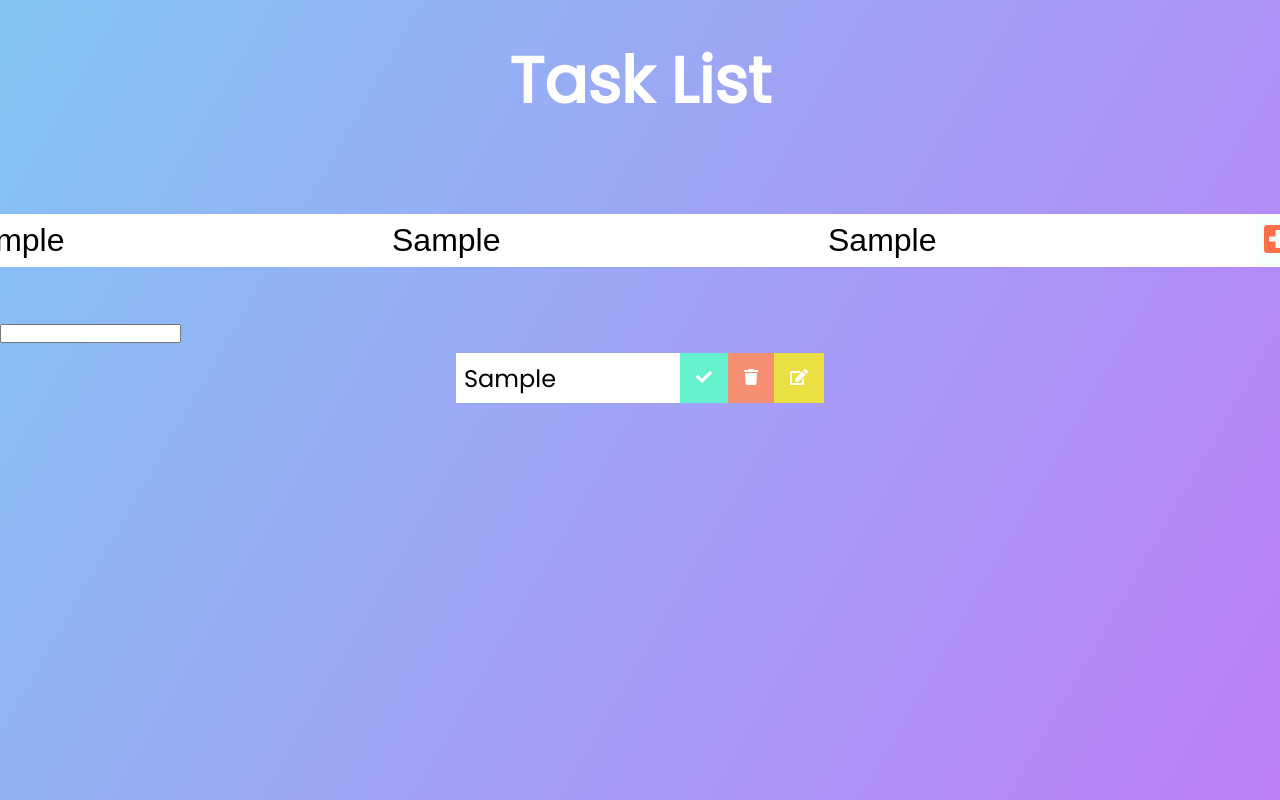
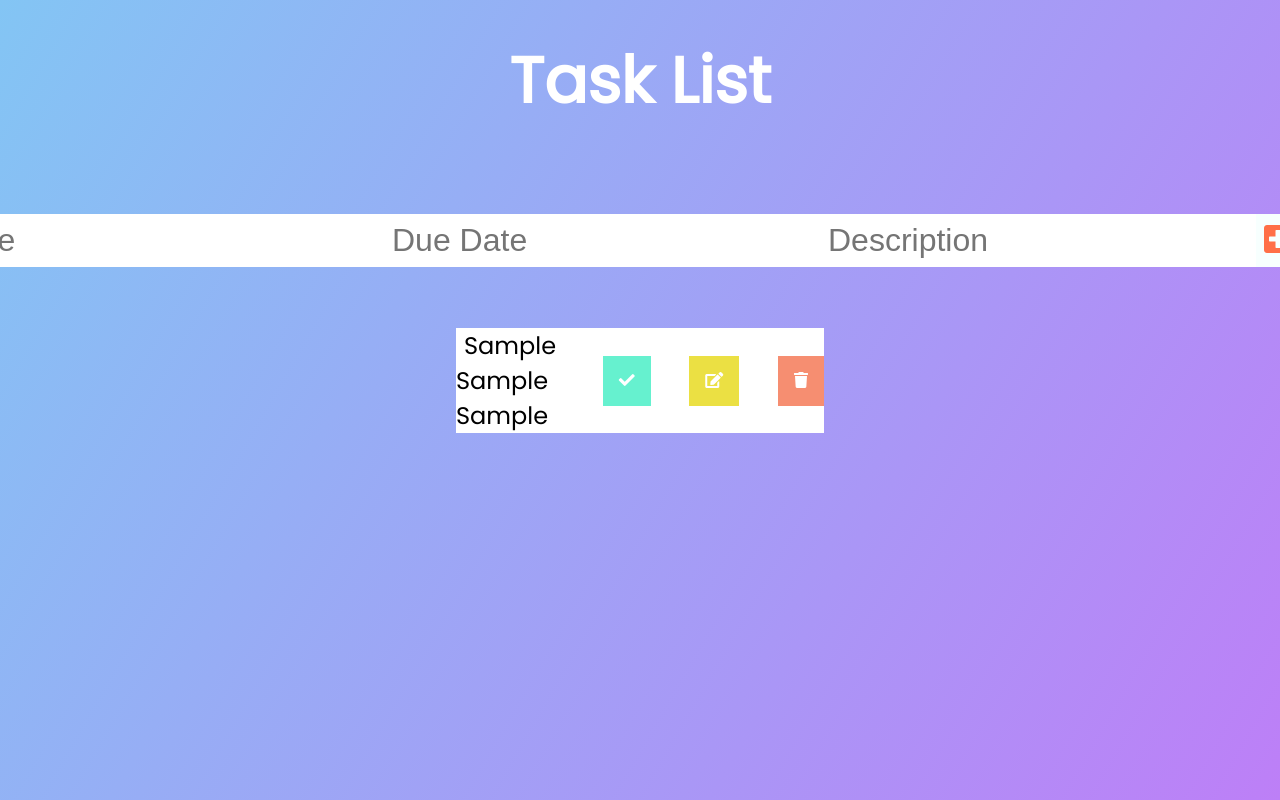
Before and after one commit to jesdone/jesd-todo-list, a React (Create React App) app: page / in a window 1280 px wide. Both pictures are taken after typing "Sample", "Sample", "Sample" into the empty fields and a click on the button 1278 px from the left and 240 px from the top of the page. Built offline with nearby package versions, Linux system fonts and the light colour scheme.

Commit message:
Full functionality

```diff
--- a/src/App.css
+++ b/src/App.css
@@ -24,7 +24,7 @@ form input,
 form button {
   padding: 0.5rem;
   font-size: 2rem;
-  border: none;
+  border: blueviolet;
   background: white;
 }
 form button {
--- a/src/App.js
+++ b/src/App.js
@@ -83,7 +83,7 @@ setStatus={setStatus}
 handleInputChange={handleInputChange}
 handleSubmit={handleSubmit}
 />
-<CustomInput />
+{/* <CustomInput /> */}
 
 <TodoList
 formData={formData}
--- a/src/components/Form.js
+++ b/src/components/Form.js
@@ -1,68 +1,71 @@
-import React from 'react'
+import React, { useState } from 'react';
 import CustomInput from './CustomInput';
 
-const Form = ({todos, setTodos, inputText, setStatus, formData, setFormData}) => {
-  const formDataHandler =(e) => {
-    setFormData(e.target.value);
+const Form = ({ todos, setTodos, setStatus }) => {
+    const [formData, setFormData] = useState({
+        title: '',
+        description: '',
+        dueDate: ''
+    });
 
+    const formDataHandler = (e) => {
+        const { name, value } = e.target;
+        setFormData(prevFormData => ({
+            ...prevFormData,
+            [name]: value
+        }));
     };
+
     const submitTodoHandler = (e) => {
         e.preventDefault();
         setTodos([
-    ...todos,{text: formData, completed: false, id: Math.random() * 1000}
+            ...todos,
+            {
+                text: formData.title,
+                description: formData.description,
+                dueDate: formData.dueDate,
+                completed: false,
+                id: Math.random() * 1000
+            }
         ]);
-  setFormData("");
+        setFormData({
+            title: '',
+            description: '',
+            dueDate: ''
+        });
     };
-  // const handleInputChange = (e) => {
-  //   const {title, value} = e.target;
-  //   setFormData((prevFormData) => ({
-  //     ...prevFormData,
-  //     [title]: value,
-  //   }));
-  // };
+
     const statusHandler = (e) => {
         setStatus(e.target.value);
-  }
-  const handleSubmit = (e) => {
-    e.preventDefault();
-    console.log(formData);
-  }
+    };
 
     return (
-    <>
         <main>
-    <form onSubmit={handleSubmit}>
+            <form onSubmit={submitTodoHandler}>
                 <CustomInput
                     onChange={formDataHandler}
-        value={formData.name}
+                    value={formData.title}
                     type={'text'}
                     name="title"
                     placeholder={"Title"}
                 />
                 <CustomInput
                     onChange={formDataHandler}
-        value={formData.name}
+                    value={formData.dueDate}
                     type={'text'}
-        name="duedate"
-        placeholder={"DueDate"}
+                    name="dueDate"
+                    placeholder={"Due Date"}
                 />
                 <CustomInput
                     onChange={formDataHandler}
-        value={formData.name}
+                    value={formData.description}
                     type={'text'}
                     name="description"
                     placeholder={"Description"}
                 />
-          <button onClick={submitTodoHandler} className="todo-button" type="submit">
+                <button className="todo-button" type="submit">
                     <i className="fas fa-plus-square"></i>
                 </button>
-
-{/* <input value={formData} onChange={formDataHandler} type="text" name="title" placeholder="Title" className="todo-input"/>
-    <button onClick={submitTodoHandler} className="todo-button" type="submit">
-      <i className="fas fa-plus-square"></i>
-    </button> */}
-    {/* <input value={formData} onChange={formDataHandler} type="text" name="due_date" placeholder="Due Date" className="todo-input"/>
-    <input value={formData} onChange={formDataHandler} type="text" name="description" placeholder="Description" className="todo-input"/> */}
                 <div className="select">
                     <select onChange={statusHandler} name="todos" className="filter-todo">
                         <option value="all">All</option>
@@ -72,8 +75,93 @@ const Form = ({todos, setTodos, inputText, setStatus, formData, setFormData}) =>
                 </div>
             </form>
         </main>
-  </>
-  )
-}
+    );
+};
 
-export default Form
+export default Form;
+
+
+
+
+
+
+
+// import React from 'react'
+// import CustomInput from './CustomInput';
+
+// const Form = ({todos, setTodos, inputText, setStatus, formData, setFormData}) => {
+//   const formDataHandler =(e) => {
+//     setFormData(e.target.value);
+
+//   };
+//   const submitTodoHandler = (e) => {
+//     e.preventDefault();
+//     setTodos([
+//     ...todos,{text: formData, completed: false, id: Math.random() * 1000}
+//   ]);
+//   setFormData("");
+//   };
+//   // const handleInputChange = (e) => {
+//   //   const {title, value} = e.target;
+//   //   setFormData((prevFormData) => ({
+//   //     ...prevFormData,
+//   //     [title]: value,
+//   //   }));
+//   // };
+//   const statusHandler = (e) => {
+//     setStatus(e.target.value);
+//   }
+//   const handleSubmit = (e) => {
+//     e.preventDefault();
+//     console.log(formData);
+//   }
+
+//   return (
+//     <>
+//   <main>
+//     <form onSubmit={handleSubmit}>
+//       <CustomInput
+//         onChange={formDataHandler}
+//         value={formData.name}
+//         type={'text'}
+//         name="title"
+//         placeholder={"Title"}
+//       />
+//         <CustomInput
+//         onChange={formDataHandler}
+//         value={formData.name}
+//         type={'text'}
+//         name="duedate"
+//         placeholder={"DueDate"}
+//       />
+//           <CustomInput
+//         onChange={formDataHandler}
+//         value={formData.name}
+//         type={'text'}
+//         name="description"
+//         placeholder={"Description"}
+//       />
+//           <button onClick={submitTodoHandler} className="todo-button" type="submit">
+//       <i className="fas fa-plus-square"></i>
+//     </button>
+
+// {/* <input value={formData} onChange={formDataHandler} type="text" name="title" placeholder="Title" className="todo-input"/>
+//     <button onClick={submitTodoHandler} className="todo-button" type="submit">
+//       <i className="fas fa-plus-square"></i>
+//     </button> */}
+//     {/* <input value={formData} onChange={formDataHandler} type="text" name="due_date" placeholder="Due Date" className="todo-input"/>
+//     <input value={formData} onChange={formDataHandler} type="text" name="description" placeholder="Description" className="todo-input"/> */}
+//     <div className="select">
+//       <select onChange={statusHandler} name="todos" className="filter-todo">
+//         <option value="all">All</option>
+//         <option value="completed">Completed</option>
+//         <option value="uncompleted">Uncompleted</option>
+//       </select>
+//     </div>
+//   </form>
+//   </main>
+//   </>
+//   )
+// }
+
+// export default Form
--- a/src/components/Todo.js
+++ b/src/components/Todo.js
@@ -1,42 +1,142 @@
-import React from 'react';
+import React, { useState } from 'react';
 
-const Todo = ({text, todo, todos, setTodos}) => {
-    //events
+const Todo = ({ todo, todos, setTodos }) => {
+    const [editedTodo, setEditedTodo] = useState({ ...todo });
+    const [isEditing, setIsEditing] = useState(false);
+
     const deleteHandler = () => {
-        setTodos(todos.filter((el) => el.id !== todo.id))
-    }
+        setTodos(todos.filter((el) => el.id !== todo.id));
+    };
+
     const completeHandler = () => {
         setTodos(todos.map(item => {
             if(item.id === todo.id){
                 return {
-                    ...item, completed: !item.completed
-                }
+                    ...item,
+                    completed: !item.completed
+                };
             }
-                return item;
-        })
-        );
+            return item;
+        }));
     };
 
-    const editHandler = (id) => {
-        setTodos(
-          todos.map((todo) =>
-            todo.id === id ? { ...todo, isEditing: !todo.isEditing } : todo
-          )
-        );
-      }
+    const editHandler = () => {
+        setIsEditing(true);
+    };
+
+    const saveEditHandler = () => {
+        setTodos(todos.map(item => {
+            if(item.id === todo.id){
+                return {
+                    ...item,
+                    ...editedTodo
+                };
+            }
+            return item;
+        }));
+        setIsEditing(false);
+    };
+
+    const handleEditChange = (e) => {
+        const { name, value } = e.target;
+        setEditedTodo(prevState => ({
+            ...prevState,
+            [name]: value
+        }));
+    };
+
+    return (
+        <div className='todo'>
+            {isEditing ? (
+                <div>
+                    <input type="text" value={editedTodo.text} name="text" onChange={handleEditChange} />
+                    <input type="text" value={editedTodo.dueDate} name="dueDate" onChange={handleEditChange} />
+                    <input type="text" value={editedTodo.description} name="description" onChange={handleEditChange} />
+                </div>
+            ) : (
+                <div>
+                    <div className={`todo-item ${todo.completed ? "completed" : ''}`}>{todo.text}</div>
+                    <div>{todo.description}</div>
+                    <div>{todo.dueDate}</div>
+                </div>
+            )}
+            <button onClick={completeHandler} className='complete-btn'>
+                <i className={`fas fa-check ${todo.completed ? "completed" : ''}`}></i>
+            </button>
+            {isEditing ? (
+                <button onClick={saveEditHandler} className='edit-btn'>
+                    <i className='fas fa-save'></i>
+                </button>
+            ) : (
+                <button onClick={editHandler} className='edit-btn'>
+                    <i className='fas fa-edit'></i>
+                </button>
+            )}
+            <button onClick={deleteHandler} className='trash-btn'>
+                <i className='fas fa-trash'></i>
+            </button>
+        </div>
+    );
+};
+
+export default Todo;
 
 
-  return (
-    <div className='todo'>
-        <li className={`todo-item ${todo.completed ? "completed" : ''}`}>{text}</li>
-        <button onClick={completeHandler} className='complete-btn'><i className='fas fa-check'>
-            </i></button>
-        <button onClick={deleteHandler} className='trash-btn'><i className='fas fa-trash'>
-            </i></button>
-        <button onClick={editHandler} className='edit-btn'><i className='fas fa-edit'>
-            </i></button>
-    </div>
-  )
-}
 
-export default Todo;
+
+
+
+
+
+
+
+
+
+
+
+
+// import React from 'react';
+
+// const Todo = ({text, todo, todos, setTodos}) => {
+//     //events
+//     const deleteHandler = () => {
+//         setTodos(todos.filter((el) => el.id !== todo.id))
+//     }
+//     const completeHandler = () => {
+//         setTodos(todos.map(item => {
+//             if(item.id === todo.id){
+//                 return {
+//                     ...item, completed: !item.completed
+//                 }
+//             }
+//                 return item;
+//         })
+//         );
+//     };
+//     const editHandler = (id) => {
+//         setTodos(
+//           todos.map((todo) =>
+//             todo.id === id ? { ...todo, isEditing: !todo.isEditing } : todo
+//           )
+//         );
+//       }
+
+
+//   return (
+
+//     <div className='todo'>
+//         <li className={`todo-item ${todo.completed ? "completed" : ''}`}>{text}</li>
+//         <button onClick={completeHandler} className='complete-btn'>
+//             <i className='fas fa-check'>
+//             </i></button>
+//         <button onClick={deleteHandler} className='trash-btn'>
+//             <i className='fas fa-trash'>
+//             </i></button>
+//         <button onClick={editHandler} className='edit-btn'><i className='fas fa-edit'>
+//             </i></button>
+//     </div>
+
+//   )
+// }
+
+// export default Todo;
```
Also changed, not shown: public/logo192.png (deleted), public/logo512.png (deleted). Lines whose indentation alone changed are shown as unchanged.
